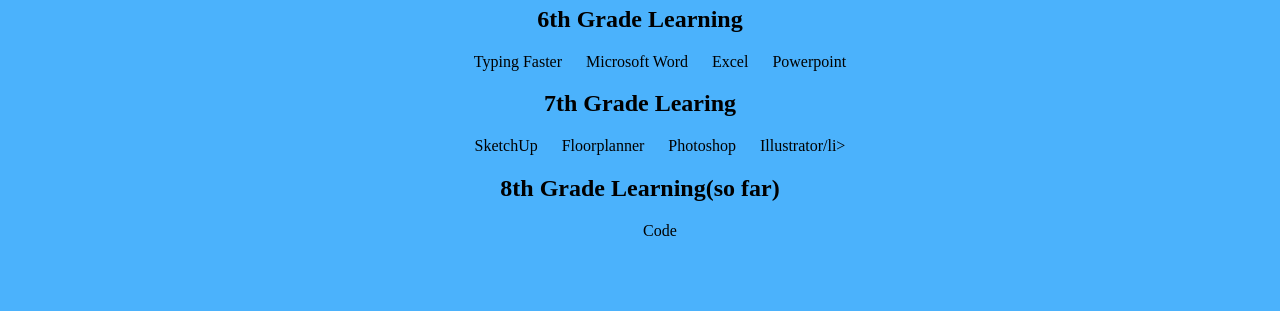
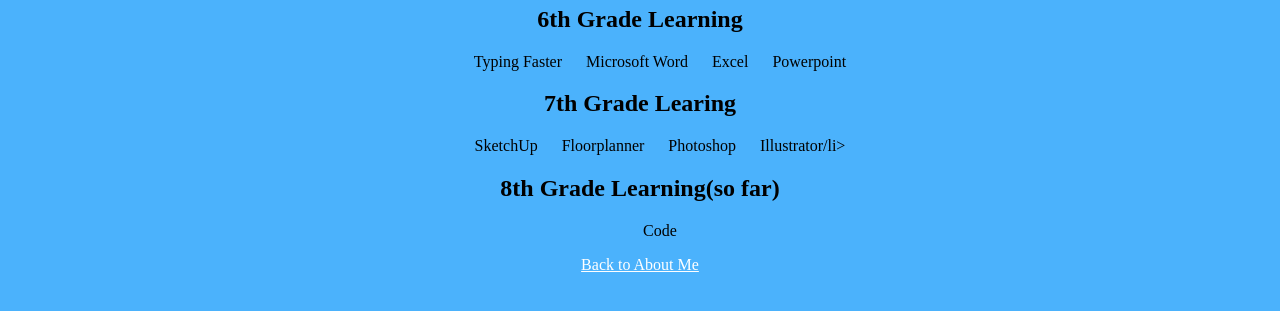
Before and after one commit to techbycaleb/techbycaleb.github.io, a plain HTML site: page atm.html in a window 1280 px wide. Shown: the part 105-416 px from the top of the page. Drawn offline with Linux system fonts and the light colour scheme.

Commit message:
Update atm.html

```diff
--- a/atm.html
+++ b/atm.html
@@ -29,8 +29,6 @@
         <ol>
             <li>Code</li>
         </ol>
-        <p></p>
-        <footer>
-        </footer>
+        <a href="index.html">Back to About Me</a>
     </body>
 </html>
```
